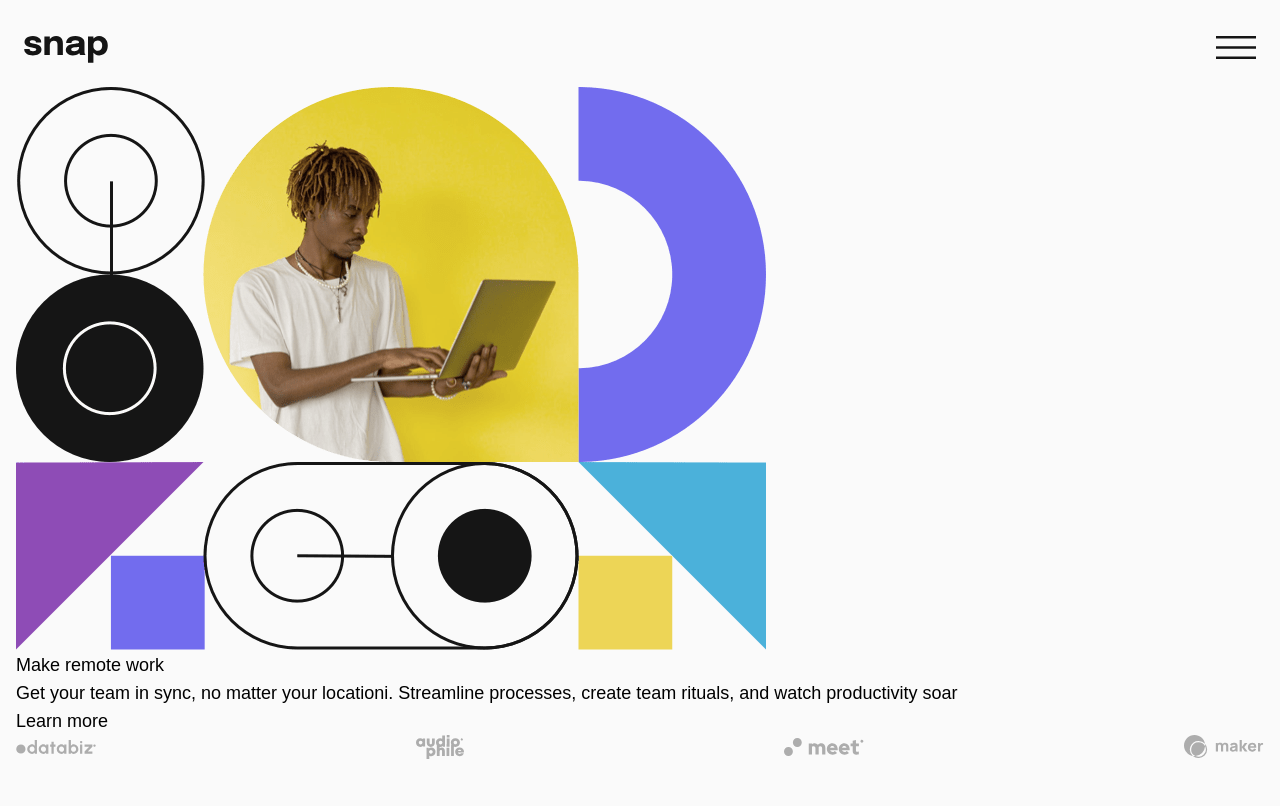
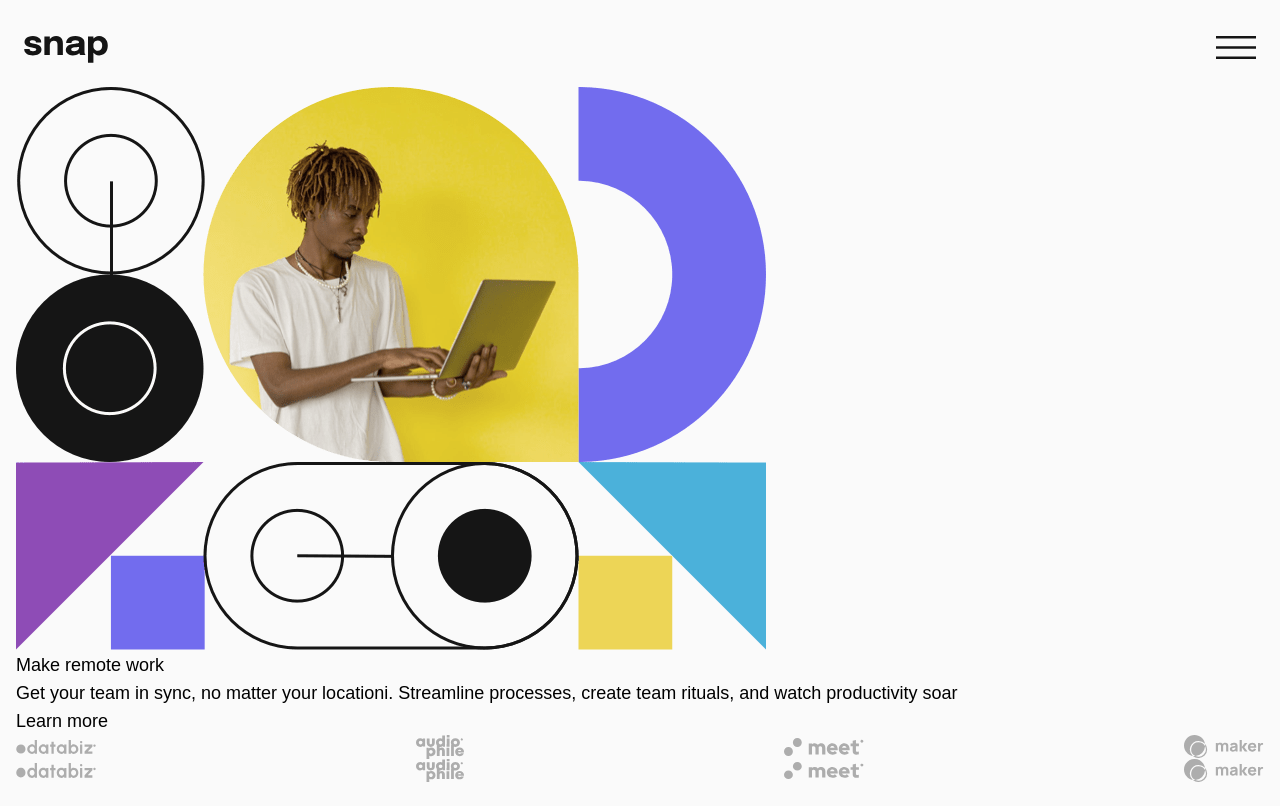
Before and after one commit to mdubelbeis/intro-section-db-menu, a React (Create React App) app: page / in a window 1280 px wide. Built offline with nearby package versions, Linux system fonts and the light colour scheme.

Commit message:
added Clients component

```diff
--- a/src/components/App.js
+++ b/src/components/App.js
@@ -3,6 +3,7 @@ import Menu from '../images/icon-menu.svg';
 
 import Image from './Image.component';
 import Info from './Info.component';
+import Clients from './Clients.component';
 
 const App = () => {
   return (
@@ -15,6 +16,7 @@ const App = () => {
       <main>
         <Image />
         <Info />
+        <Clients />
       </main>
     </div>
   );
```
